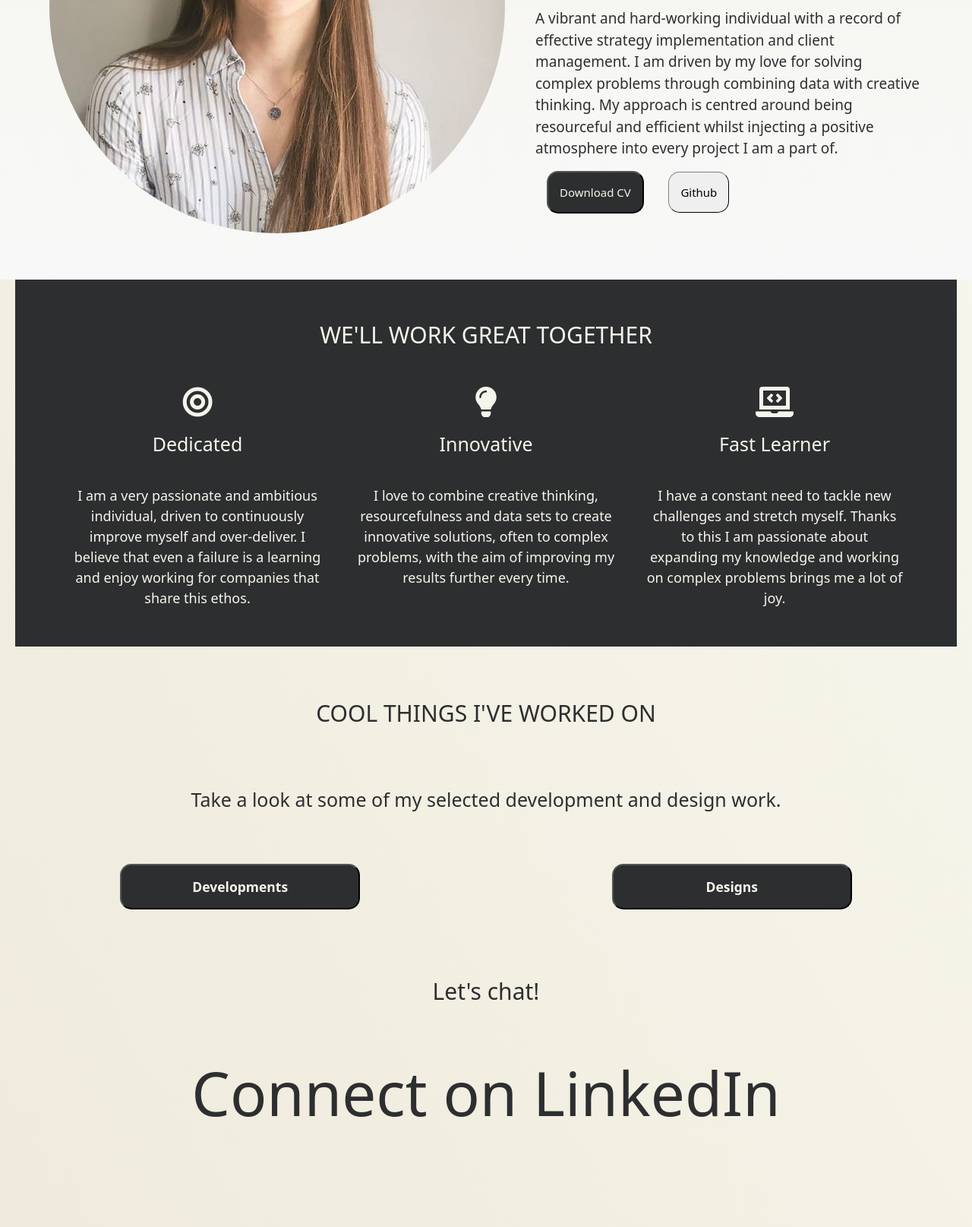
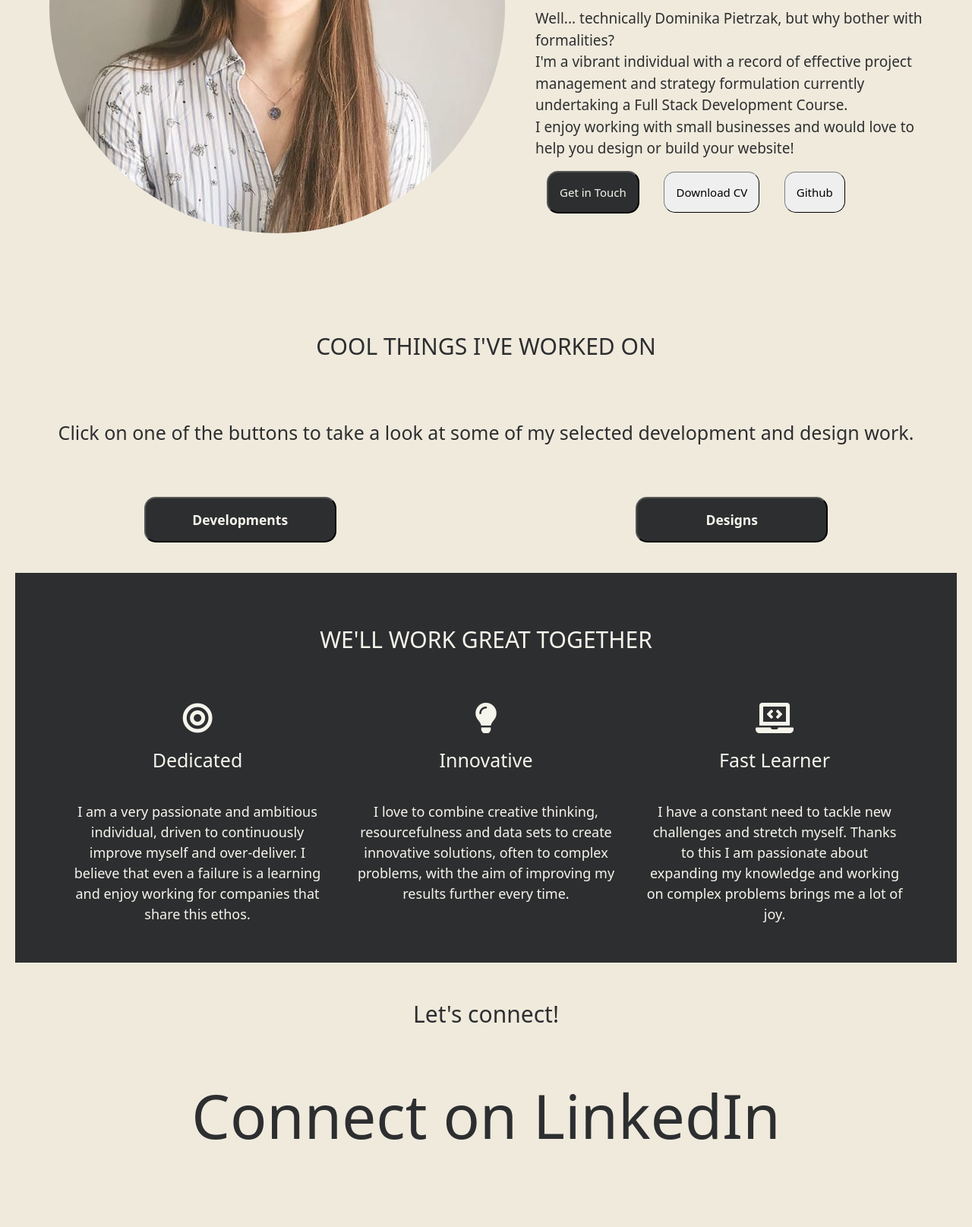
Before and after one commit to dominikacookies/portfolio, a plain HTML site: page index.html in a window 1280 px wide. Shown: the part 432-2047 px from the top of the page at 76% size. Drawn offline with nearby package versions, Linux system fonts and the light colour scheme.

Commit message:
styled the page

```diff
--- a/assets/css/style.css
+++ b/assets/css/style.css
@@ -70,7 +70,7 @@ h2 {
 
 /* Body > Main */
 main {
-  background-image: linear-gradient(to right top, #efeadc, #f1eee1, #f4f2e6, #f6f5ec, #f9f9f1);
+  background-color: #efeadc;
   text-align: center;
   color: var(--dark);
   padding-top: 8rem;
@@ -98,7 +98,6 @@ main {
   align-items: center;
   color: var(--dark);
   min-height: 90vh;
-  background-image: linear-gradient(var(--light),var(--hover_light));
 }
 
 .about__image img {
@@ -135,7 +134,7 @@ main {
   font-size: 1.9rem;
 }
 
-.about__button--cv {
+.about__button--primary {
   padding: 1.5rem;
   margin: 1.5rem;
   background-color: var(--dark);
@@ -144,7 +143,7 @@ main {
   border-radius: 1.5rem;
 }
 
-.about__button--github {
+.about__button--secondary {
   padding: 1.5rem;
   margin: 1.5rem;
   font-size: 1.5rem;
@@ -211,7 +210,7 @@ main {
   color: var(--light);
   font-weight: bold;
   font-size: 1.75rem;
-  width: 50%;
+  width: 40%;
   border-radius: 1.5rem;
 }
 
@@ -229,6 +228,10 @@ main {
 .portfolio-image {
   width: 100%;
   padding: 2rem;
+}
+
+.offcanvas-background-override {
+  background-color: var(--light) !important;
 }
 
 /* Body > Main > Hover */
--- a/assets/js/script.js
+++ b/assets/js/script.js
@@ -35,9 +35,9 @@ const buildDevProjectCard = (item) => {
         Find out more
       </button>
     </div>
-    <div class="offcanvas offcanvas-end" tabindex="-1" id="${item.modalName}" aria-labelledby="offcanvasRightLabel">
+    <div class="offcanvas offcanvas-end offcanvas-background-override" tabindex="-1" id="${item.modalName}" aria-labelledby="offcanvasRightLabel">
       <div class="offcanvas-header">
-      <button type="button" class="btn-close text-reset" data-bs-dismiss="offcanvas" aria-label="Close"></button>
+        <button type="button" class="btn-close text-reset" data-bs-dismiss="offcanvas" aria-label="Close"></button>
       </div>
       <div class="offcanvas-body">
       <h1>${item.name}</h1>
--- a/index.html
+++ b/index.html
@@ -49,16 +49,40 @@
               I'M DOM.
             </div>
             <div class=information>
-              A vibrant and hard-working individual with a record of effective strategy implementation and client management. I am driven by my love for solving complex problems through combining data with creative thinking. My approach is centred around being resourceful and efficient whilst injecting a positive atmosphere into every project I am a part of.
+              Well... technically Dominika Pietrzak, but why bother with formalities?<br>
+              I'm a vibrant individual with a record of effective project management and strategy formulation currently undertaking a Full Stack Development Course. <br>
+              I enjoy working with small businesses and would love to help you design or build your website!
             </div>
-            <button class="about__button--cv" id="cv-button">
+            <button class="about__button--primary" id="linkedin-button">
+              Get in Touch
+            </button>
+            <button class="about__button--secondary" id="cv-button">
               Download CV
             </button>
-            <button class="about__button--github" id="github-button">
+            <button class="about__button--secondary" id="github-button">
               Github
             </button>
         </div>
       </section>
+
+      <!-- Portfolio -->
+      <section id="portfolio" class="portfolio">
+        <h1>
+          COOL THINGS I'VE WORKED ON
+        </h1>
+        <h2>
+          Click on one of the buttons to take a look at some of my selected development and design work.
+        </h2>
+        <div class="row">
+          <div class="col-md-6">
+            <button id="dev-projects-button" class="portfolio__button"> Developments </button>
+          </div>
+          <div class="col-md-6">
+            <button id="design-projects-button" class="portfolio__button"> Designs </button>
+          </div>
+        </div>
+        <section id="selected-work-container" class="row">
+        </section>
 
       <!-- USPs -->
       <section class="usp">
@@ -96,32 +120,17 @@
         </div>
       </section>
 
-      <!-- Portfolio -->
-      <section id="portfolio" class="portfolio">
-        <h1>
-          COOL THINGS I'VE WORKED ON
-        </h1>
-        <h2>
-          Take a look at some of my selected development and design work.
-        </h2>
-        <div class="row">
-          <div class="col-md-6">
-            <button id="dev-projects-button" class="portfolio__button"> Developments </button>
-          </div>
-          <div class="col-md-6">
-            <button id="design-projects-button" class="portfolio__button"> Designs </button>
-          </div>
-        </div>
-        <section id="selected-work-container" class="row">
-        </section>
-
       <!-- Contact -->
       <section id="contact">
         <h1>
-          Let's chat!
+          Let's connect!
         </h1>
         <div class="large-text2">
           <a href="https://www.linkedin.com/in/dominika-pietrzak-183755137/">Connect on LinkedIn</a>
+        </div>
+        <div>
+          <h2> email: pietrzad@gmail.com </h2>
+          <h2> mobile: 07593812440 </h2>
         </div>
       </section>
     </main>
@@ -130,17 +139,3 @@
     <script src="./assets/js/script.js"></script>
   </body>
 </html>
-
-<!-- <div class="offcanvas offcanvas-end" tabindex="-1" id="offcanvasRight" aria-labelledby="offcanvasRightLabel">
-  <div class="offcanvas-header">
-  <h5 id="offcanvasRightLabel">Offcanvas right</h5>
-  <button type="button" class="btn-close text-reset" data-bs-dismiss="offcanvas" aria-label="Close"></button>
-  </div>
-  <div class="offcanvas-body">
-  <h1>Name of project</h1>
-  <h2>In a nutshell</h2>
-  <p> Lorem impsum descripton</p>
-  <button> View Deployed App </button>
-  <button> View on Github </button>
-  </div>
-  </div> -->
```
